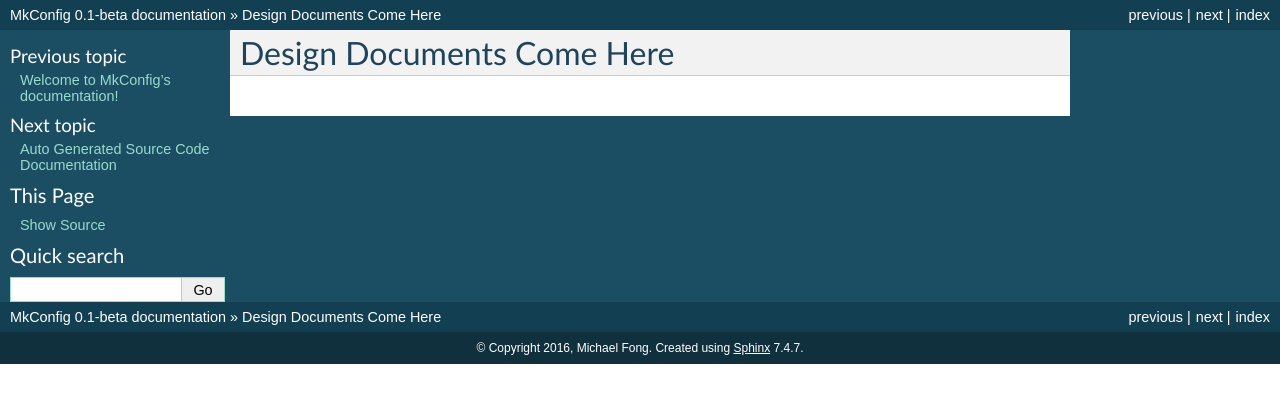
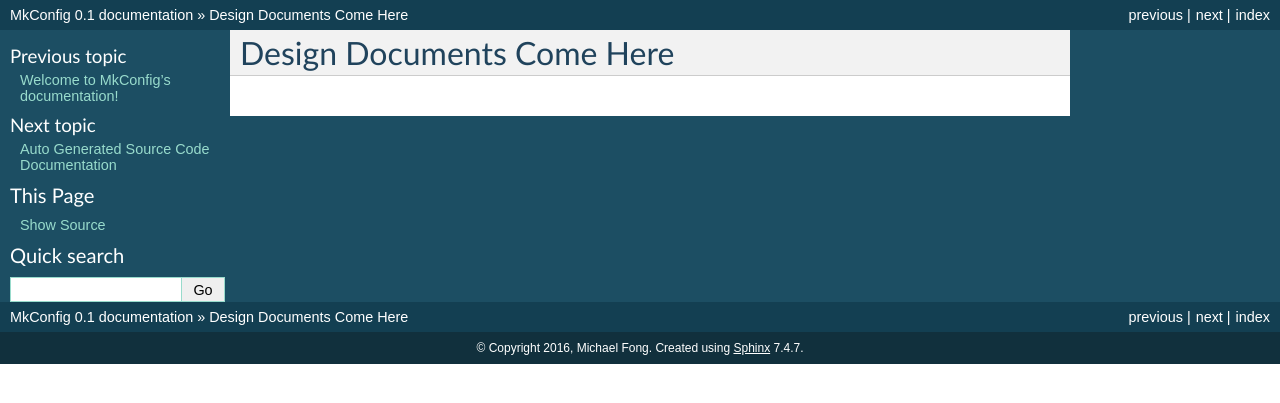
Before and after one commit to mcfongtw/MkConfig, a Sphinx documentation site: the page built from docs/source/design.rst, in a window 1280 px wide. Shown: the top 403 px of the page. Built offline with Sphinx 7.4.7, drawn with Linux system fonts in a browser that asks for light colours; formulas are drawn with MathJax 3.

Commit message:
* Bump version to 0.1 (MKCONFIG-94)

```diff
--- a/docs/source/conf.py
+++ b/docs/source/conf.py
@@ -65,7 +65,7 @@ author = 'Michael Fong'
 # The short X.Y version.
 version = '0.1'
 # The full version, including alpha/beta/rc tags.
-release = '0.1-beta'
+release = '0.1'
 
 # The language for content autogenerated by Sphinx. Refer to documentation
 # for a list of supported languages.
```
Also changed, not shown: 1 other file.
